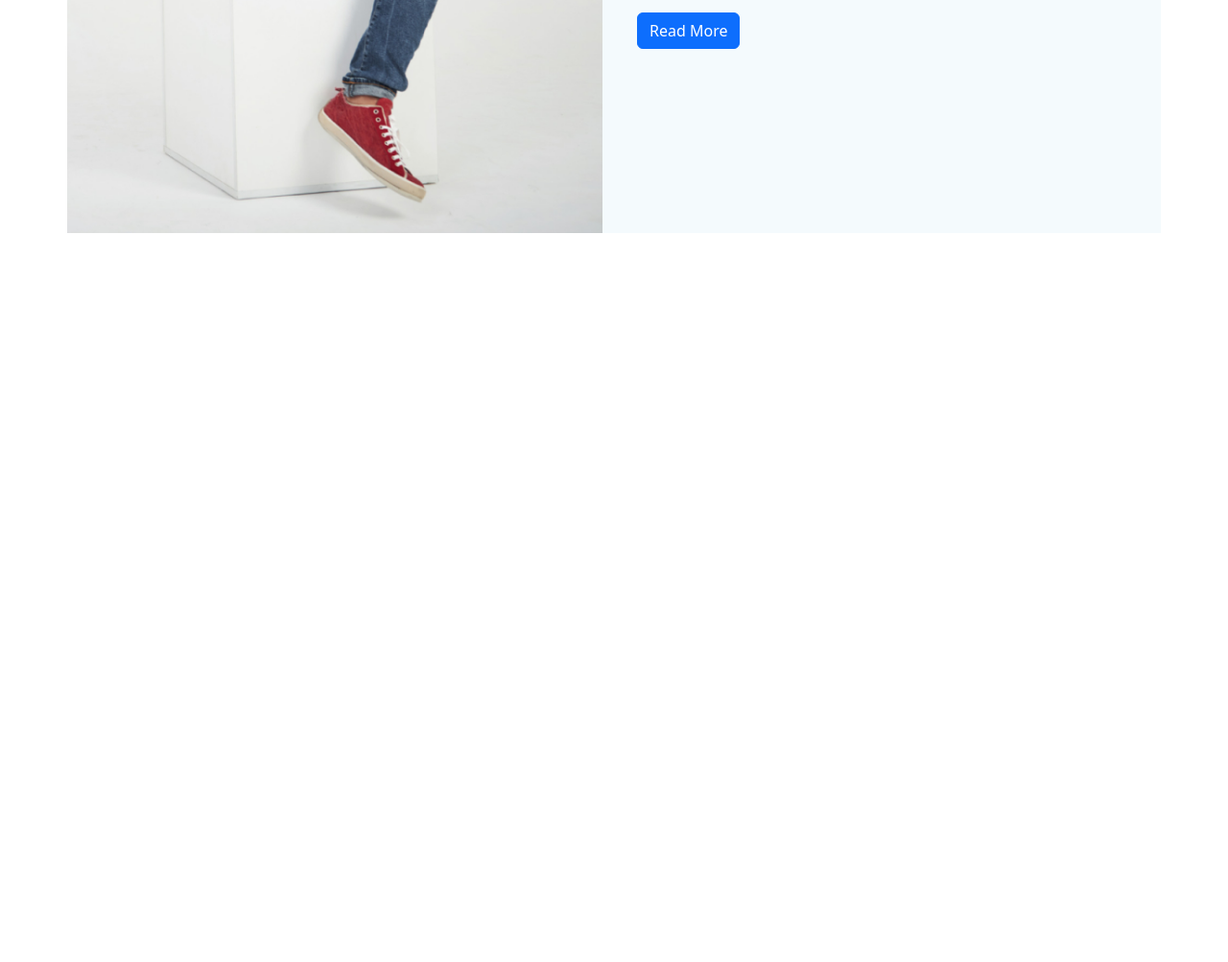
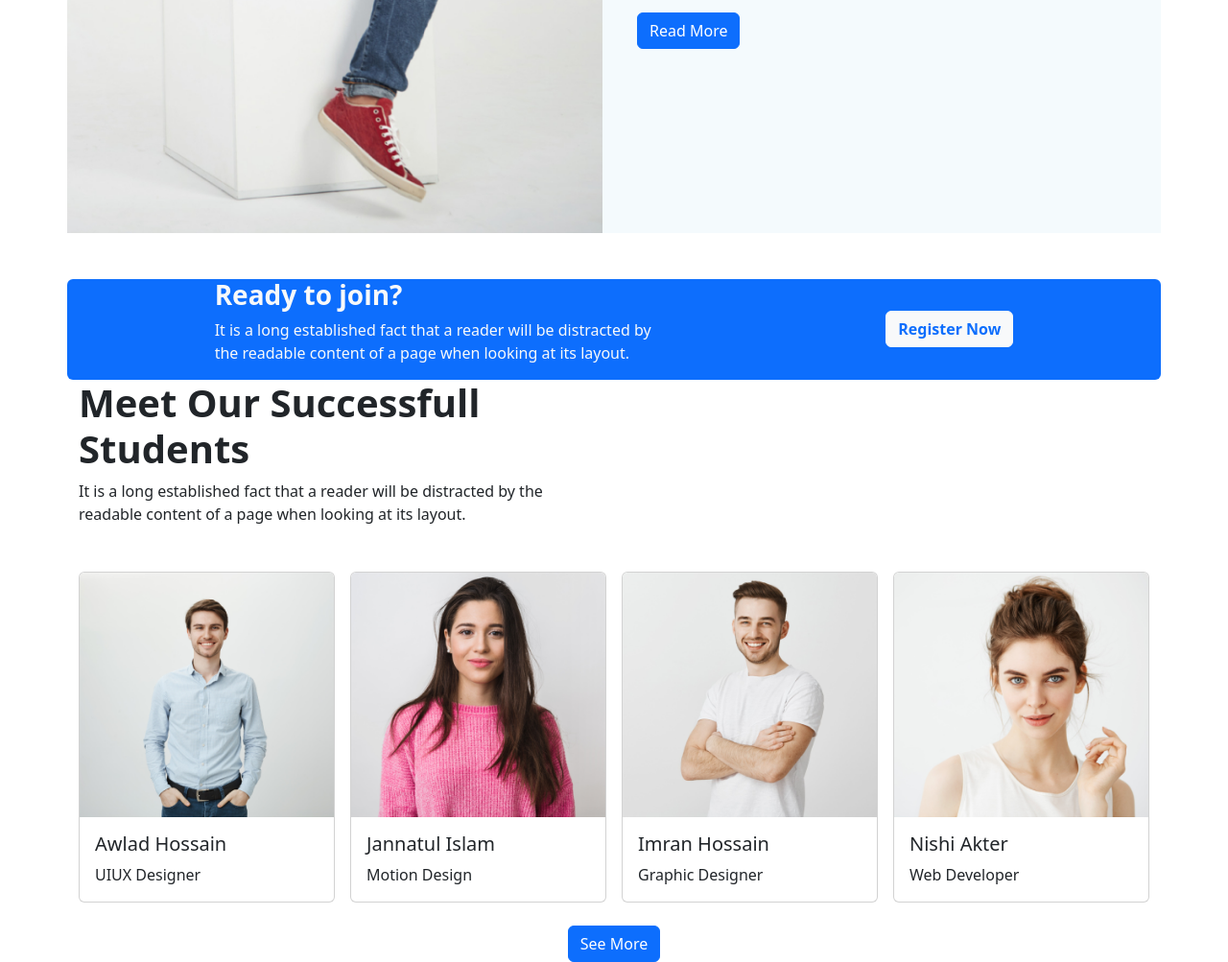
Before and after one commit to shaon1087/tech-site, a plain HTML site: page index.html in a window 1280 px wide. Shown: the part 2277-3280 px from the top of the page at 96% size. Before the commit the page ends 2568 px from the top, so only its background shows below. Drawn offline with Linux system fonts and the light colour scheme.

Commit message:
part added

```diff
--- a/index.html
+++ b/index.html
@@ -198,7 +198,7 @@
         </article>
       </section>
       <!-- course section end -->
-      <article class=" container my-5">
+      <article class="container my-5">
         <div class="row" style="background-color: #f4fafd">
           <div class="col-md-6 ps-md-0 order-md-2 order-1">
             <img class="img-fluid h-100 p-md-0" src="./images/working.png" alt="">
@@ -234,6 +234,108 @@
           </div>
         </div>
       </article>
+      <section class="join-section px-2">
+        <div class="container bg-primary rounded-2">
+          <div class="join d-flex flex-column flex-md-row justify-content-evenly align-items-center">
+            <div class="w-50">
+              <h3 class="fw-semibold text-light">Ready to join?</h3>
+              <p class="text-light">
+                It is a long established fact that a reader will be distracted
+                by <br>
+                the readable content of a page when looking at its layout.
+              </p>
+            </div>
+            <button class="text-primary fw-bold btn btn-light" data-bs-toggle="modal" data-bs-target="#exampleModal">
+              Register Now
+            </button>
+            <div class="modal fade" id="exampleModal" tabindex="-1" aria-labelledby="exampleModalLabel" aria-hidden="true" style="display: none;">
+              <div class="modal-dialog">
+                <div class="modal-content">
+                  <div class="modal-header">
+                    <h5 class="modal-title" id="exampleModalLabel">
+                      Personal Information
+                    </h5>
+                    <button type="button" class="btn-close" data-bs-dismiss="modal" aria-label="Close"></button>
+                  </div>
+                  <div class="modal-body">
+                    Complete your Personal Infomation.
+                  </div>
+                  <div class="modal-footer">
+                    <button type="button" class="btn btn-secondary" data-bs-dismiss="modal">
+                      Close
+                    </button>
+                    <button type="button" class="btn btn-primary">
+                      Register
+                    </button>
+                  </div>
+                </div>
+              </div>
+            </div>
+          </div>
+        </div>
+      </section>
+      <section class="success">
+        <div class="container">
+          <div class="success-description text-center text-md-start mb-5">
+            <h1 class="fw-semibold">
+              Meet Our Successfull <br>
+              Students
+            </h1>
+            <p>
+              It is a long established fact that a reader will be distracted by
+              the <br>
+              readable content of a page when looking at its layout.
+            </p>
+          </div>
+          <div class="row row-cols-1 row-cols-md-2 row-cols-lg-4 gx-3 gy-3">
+            <div class="col">
+              <div class="card">
+                <img src="./images/student/student-1.png" class="card-img-top" alt="...">
+                <div class="card-body">
+                  <div class="card-text">
+                    <h5>Awlad Hossain</h5>
+                    <span>UIUX Designer</span>
+                  </div>
+                </div>
+              </div>
+            </div>
+            <div class="col">
+              <div class="card">
+                <img src="./images/student/student-2.png" class="card-img-top" alt="...">
+                <div class="card-body">
+                  <div class="card-text">
+                    <h5>Jannatul Islam</h5>
+                    <span>Motion Design</span>
+                  </div>
+                </div>
+              </div>
+            </div>
+            <div class="col">
+              <div class="card">
+                <img src="./images/student/student-3.png" class="card-img-top" alt="...">
+                <div class="card-body">
+                  <div class="card-text">
+                    <h5>Imran Hossain</h5>
+                    <span>Graphic Designer</span>
+                  </div>
+                </div>
+              </div>
+            </div>
+            <div class="col">
+              <div class="card">
+                <img src="./images/student/student-4.png" class="card-img-top" alt="...">
+                <div class="card-body">
+                  <div class="card-text">
+                    <h5>Nishi Akter</h5>
+                    <span>Web Developer</span>
+                  </div>
+                </div>
+              </div>
+            </div>
+          </div>
+          <button class="btn btn-primary d-block mx-auto mt-4">See More</button>
+        </div>
+      </section>
 </main>
 
 
```
